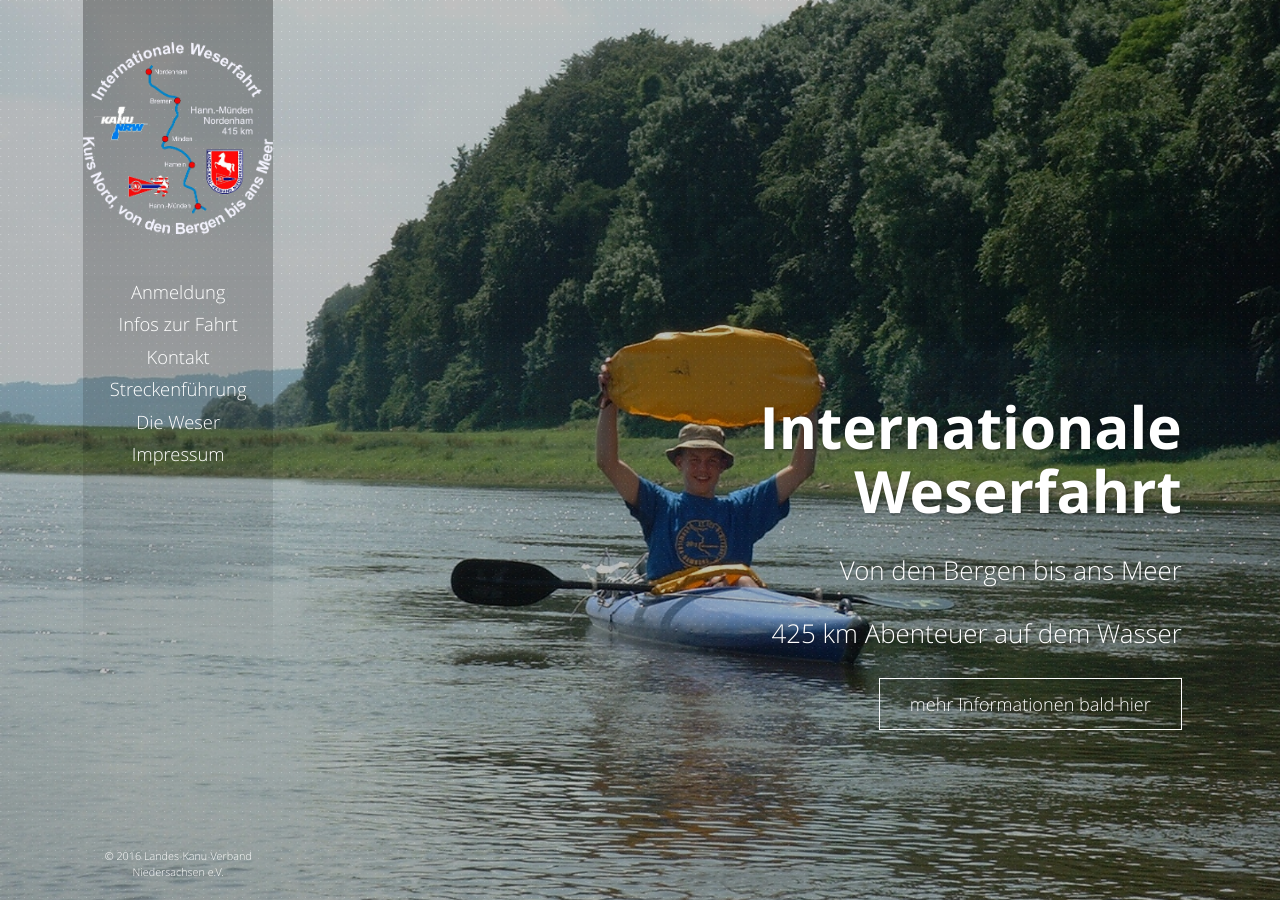
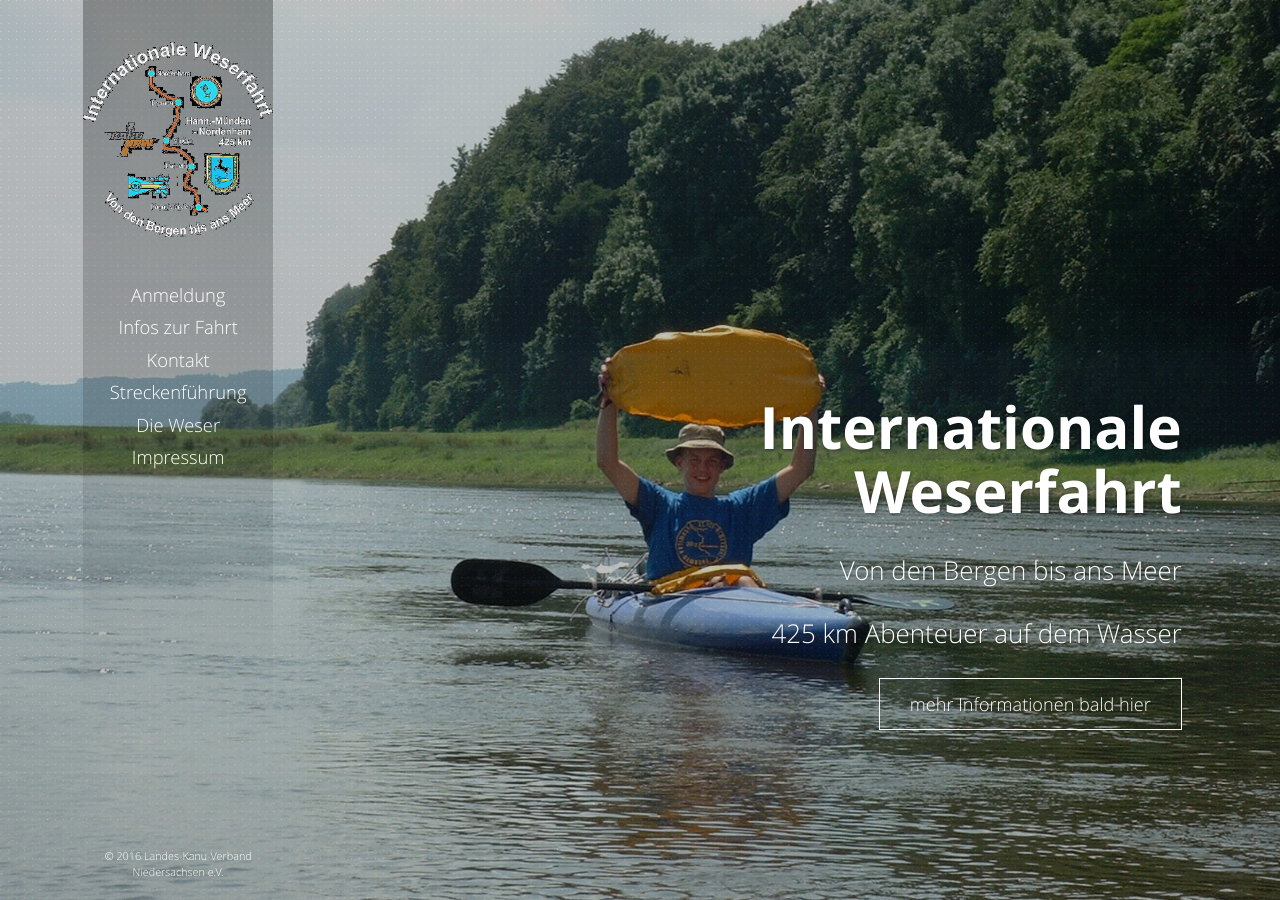
Before and after one commit to Weserfahrt/weserfahrt.github.io, a Jekyll site: the page built from index.md, in a window 1280 px wide and 900 px high. Built offline with Jekyll 4.4.1, drawn with Linux system fonts in a browser that asks for light colours; nearby versions of some CDN libraries.

Commit message:
Update page.html

```diff
--- a/_layouts/page.html
+++ b/_layouts/page.html
@@ -24,7 +24,7 @@
       <section id="left-sidebar">
 
         <div class="logo">
-          <a href="#intro" class="link-scroll"><img src="assets/images/other_images/logo2.min.png" alt="Internationale Weserfahrt"></a>
+          <a href="#intro" class="link-scroll"><img src="assets/images/other_images/logo10.png" alt="Internationale Weserfahrt"></a>
         </div><!-- .logo -->
 
         <!-- Menu Icon for smaller viewports -->
```
